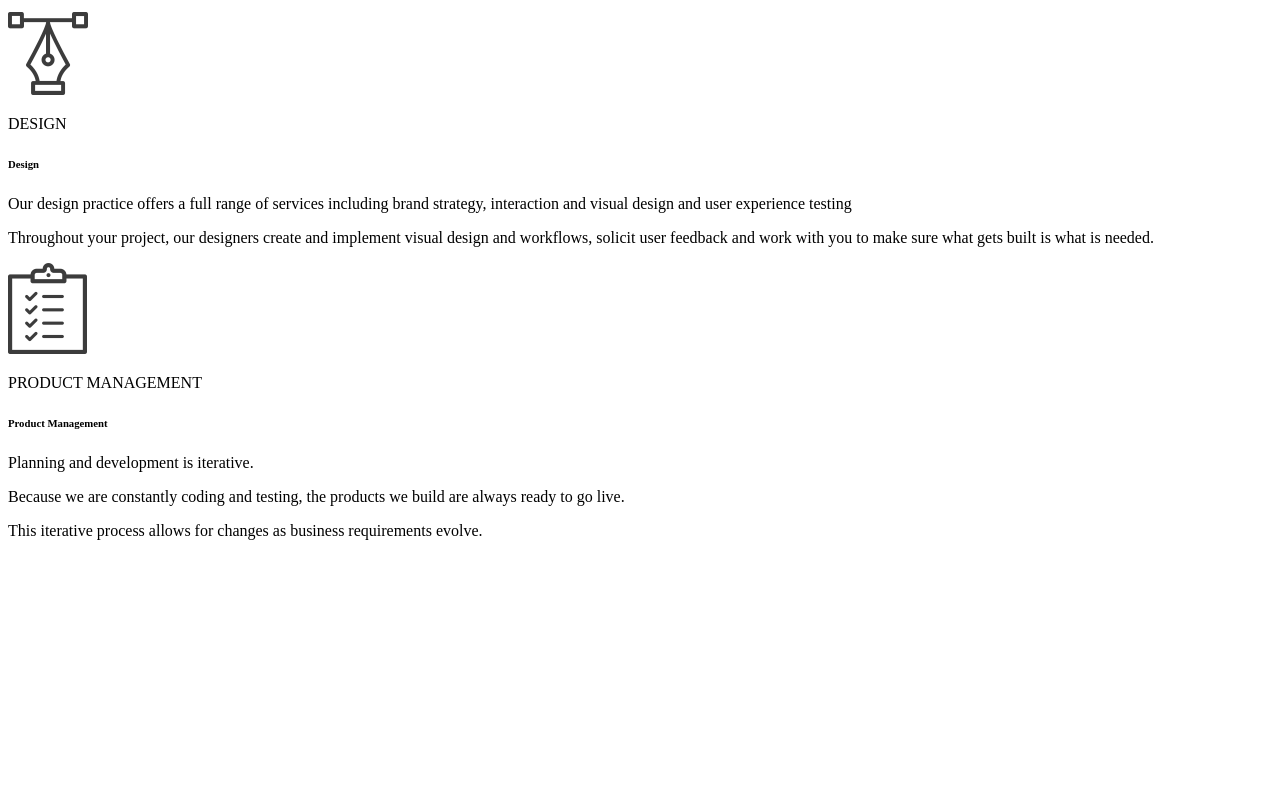
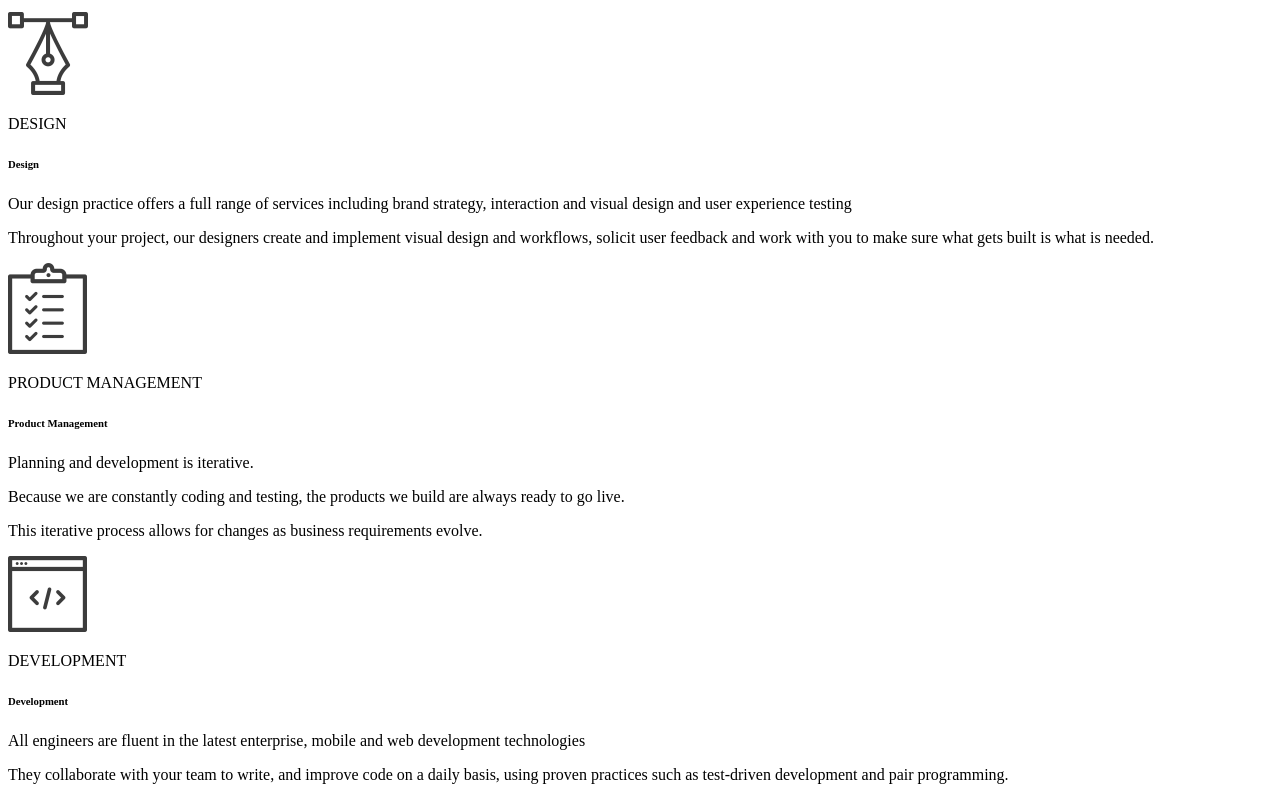
Before and after one commit to Cheruiyot-Moryn/Delani-Studio, a plain HTML site: page index.html in a window 1280 px wide. Shown: the part 618-1418 px from the top of the page. Before the commit the page ends 1174 px from the top, so only its background shows below. Drawn offline with Linux system fonts and the light colour scheme.

Commit message:
development

```diff
--- a/index.html
+++ b/index.html
@@ -54,6 +54,17 @@
             </div>
           </div>
         </div>
+        <div class="col-md-4">
+            <div class="Development">
+              <img src="images/dev_icon.png">
+              <p>DEVELOPMENT</p>
+            </div>
+            <div id="Development">
+              <h6><strong>Development</strong></h6>
+              <p>All engineers are fluent in the latest enterprise, mobile and web development technologies</p>
+              <p>They collaborate with your team to write, and improve code on a daily basis, using proven practices such as test-driven development and pair programming.</p>
+            </div>
+          </div>
     </div>
 </body>
 </html>
```
